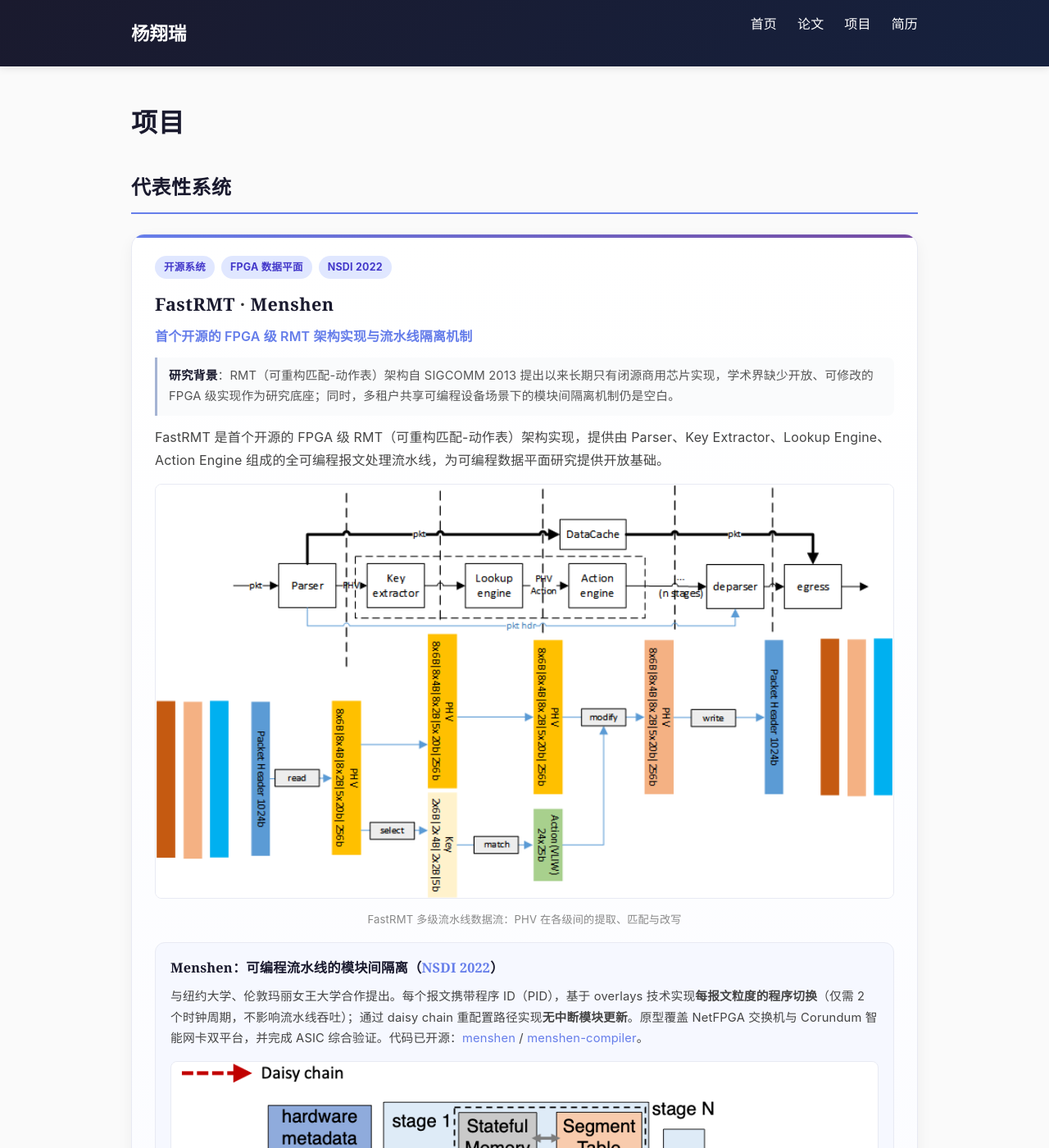
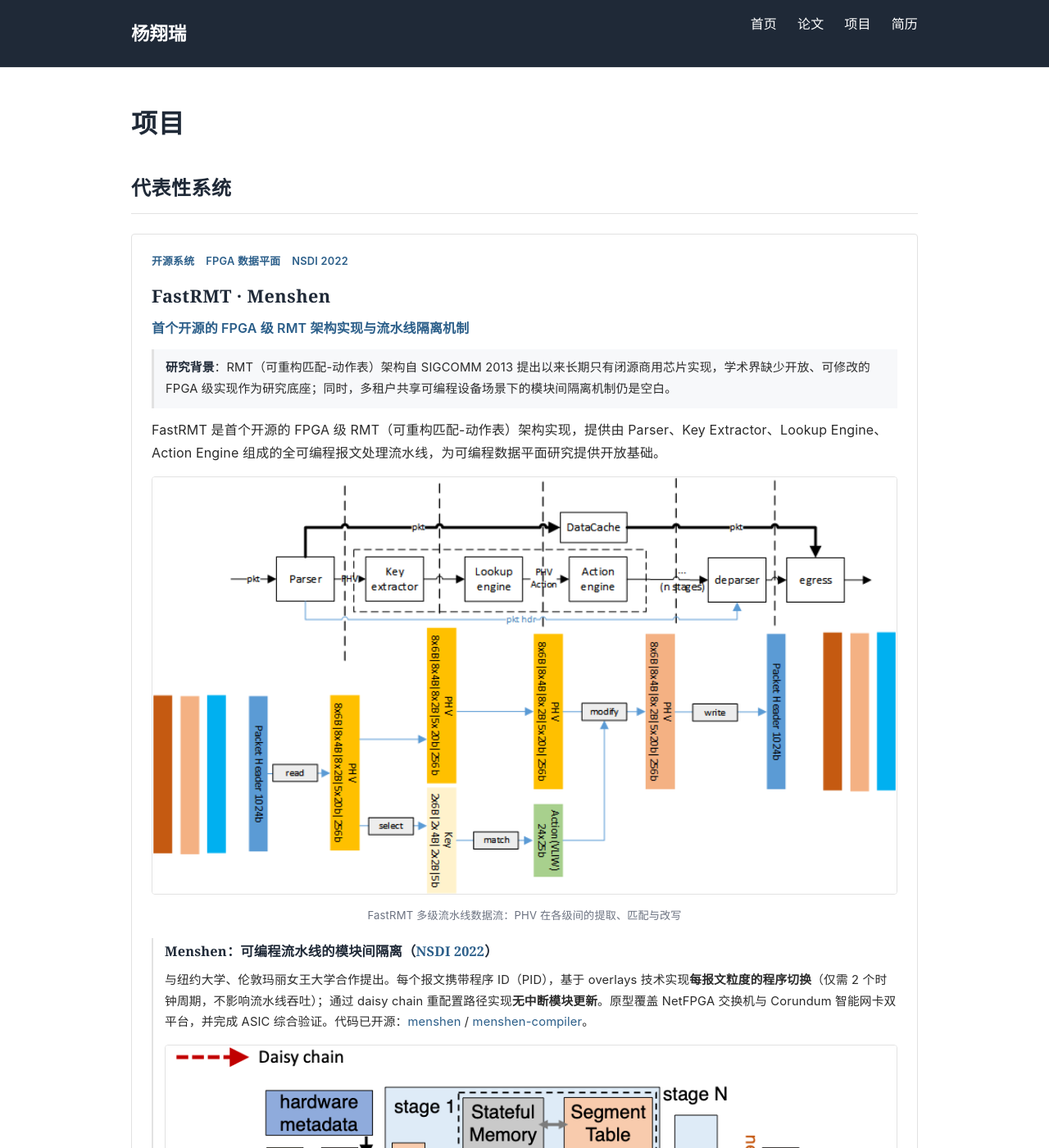
Before and after one commit to Winters123/Winters123.github.io, a Jekyll site: the page built from _pages/projects.md, in a window 1280 px wide and 1400 px high. Shown: the whole window at 82% size. Built offline with Jekyll 4.4.1, drawn with Linux system fonts in a browser that asks for light colours.

Commit message:
Revert text to previous version; restyle site to plain academic look (remove gradients, shadows, pills, card hover)

```diff
--- a/assets/css/style.css
+++ b/assets/css/style.css
@@ -1,3 +1,13 @@
+:root {
+    --ink: #1f2937;
+    --text: #2b2b2b;
+    --muted: #6b7280;
+    --accent: #2c5f8a;
+    --line: #e2e2e2;
+    --bg: #ffffff;
+    --bg-soft: #f7f8fa;
+}
+
 * {
     margin: 0;
     padding: 0;
@@ -8,8 +18,8 @@ body {
     font-family: -apple-system, BlinkMacSystemFont, 'Segoe UI', Roboto, 'Helvetica Neue', 'Noto Sans', 'PingFang SC', 'Hiragino Sans GB', 'Microsoft YaHei', 'Noto Sans SC', 'Source Han Sans SC', sans-serif;
     line-height: 1.75;
     letter-spacing: 0.01em;
-    color: #333;
-    background-color: #fafafa;
+    color: var(--text);
+    background-color: var(--bg);
     -webkit-font-smoothing: antialiased;
 }
 
@@ -20,13 +30,13 @@ body {
 }
 
 header {
-    background: linear-gradient(135deg, #1a1a2e 0%, #16213e 100%);
+    background: var(--ink);
     color: white;
     padding: 15px 0;
     position: sticky;
     top: 0;
     z-index: 100;
-    box-shadow: 0 2px 10px rgba(0,0,0,0.1);
+    border-bottom: 1px solid rgba(255, 255, 255, 0.08);
 }
 
 header nav {
@@ -78,15 +88,15 @@ h1, h2, h3 {
 h1 {
     font-size: 2rem;
     margin-bottom: 20px;
-    color: #1a1a2e;
+    color: var(--ink);
     letter-spacing: 0.02em;
 }
 
 h2 {
     font-size: 1.5rem;
     margin: 30px 0 15px;
-    color: #1a1a2e;
-    border-bottom: 2px solid #667eea;
+    color: var(--ink);
+    border-bottom: 1px solid var(--line);
     padding-bottom: 10px;
     letter-spacing: 0.02em;
 }
@@ -94,36 +104,33 @@ h2 {
 h3 {
     font-size: 1.2rem;
     margin: 25px 0 10px;
-    color: #333;
+    color: var(--ink);
     letter-spacing: 0.02em;
 }
 
 p {
     margin-bottom: 15px;
-    color: #444;
+    color: var(--text);
 }
 
 table {
     width: 100%;
     border-collapse: collapse;
     margin-bottom: 20px;
-    background: white;
-    border: 1px solid #e8eaf3;
-    border-radius: 10px;
-    overflow: hidden;
-    box-shadow: 0 4px 14px rgba(26, 26, 46, 0.04);
+    background: var(--bg);
+    border: 1px solid var(--line);
 }
 
 th, td {
     padding: 10px 14px;
     text-align: left;
-    border-bottom: 1px solid #eef0f7;
-    color: #444;
+    border-bottom: 1px solid var(--line);
+    color: var(--text);
 }
 
 th {
-    background: #f4f6ff;
-    color: #1a1a2e;
+    background: var(--bg-soft);
+    color: var(--ink);
     font-weight: 700;
 }
 
@@ -138,11 +145,11 @@ ul {
 
 li {
     margin-bottom: 8px;
-    color: #444;
+    color: var(--text);
 }
 
 a {
-    color: #667eea;
+    color: var(--accent);
     text-decoration: none;
 }
 
@@ -158,8 +165,8 @@ a:hover {
 .profile-image {
     width: 200px;
     height: 200px;
-    border-radius: 10px;
-    background: linear-gradient(135deg, #667eea 0%, #764ba2 100%);
+    border-radius: 6px;
+    background: var(--bg-soft);
     display: flex;
     align-items: center;
     justify-content: center;
@@ -173,12 +180,12 @@ a:hover {
 }
 
 .profile-info .title {
-    color: #666;
+    color: var(--muted);
     font-size: 1.1rem;
 }
 
 .profile-info .affiliation {
-    color: #888;
+    color: var(--muted);
     font-size: 0.95rem;
 }
 
@@ -196,14 +203,14 @@ a:hover {
     width: 40px;
     height: 40px;
     border-radius: 50%;
-    background: #f0f0f0;
-    color: #333;
+    background: var(--bg-soft);
+    color: var(--text);
     text-decoration: none;
     transition: all 0.3s;
 }
 
 .social-links a:hover {
-    background: #1a1a2e;
+    background: var(--ink);
     color: white;
     text-decoration: none;
 }
@@ -234,61 +241,63 @@ a:hover {
 .profile-links {
     display: flex;
     flex-wrap: wrap;
-    gap: 10px;
+    gap: 18px;
     margin-top: 16px;
 }
 
 .profile-link {
     display: inline-flex;
     align-items: center;
-    padding: 6px 14px;
-    border-radius: 999px;
-    background: #eef2ff;
-    color: #4f46e5;
-    font-size: 0.88rem;
-    font-weight: 600;
+    padding: 0;
+    border-radius: 0;
+    background: none;
+    color: var(--accent);
+    font-size: 0.92rem;
+    font-weight: 500;
     text-decoration: none;
-    transition: all 0.2s ease;
 }
 
 .profile-link:hover {
-    background: #667eea;
-    color: white;
-    text-decoration: none;
+    background: none;
+    color: var(--accent);
+    text-decoration: underline;
 }
 
-/* 数字统计条 */
+/* 数字统计条：朴素事实带 */
 .stats-bar {
     display: flex;
     flex-wrap: wrap;
-    gap: 14px;
-    margin: 26px 0 34px;
+    gap: 32px;
+    margin: 24px 0 30px;
+    padding: 16px 0;
+    border-top: 1px solid var(--line);
+    border-bottom: 1px solid var(--line);
 }
 
 .stat-item {
-    flex: 1 1 130px;
-    background: white;
-    border: 1px solid #e8eaf3;
-    border-radius: 12px;
-    padding: 16px 10px;
-    text-align: center;
-    box-shadow: 0 4px 14px rgba(26, 26, 46, 0.04);
+    flex: 0 1 auto;
+    background: none;
+    border: none;
+    border-radius: 0;
+    padding: 0;
+    text-align: left;
+    box-shadow: none;
 }
 
 .stat-number {
-    font-size: 1.6rem;
-    font-weight: 800;
-    color: #4f46e5;
+    font-size: 1.35rem;
+    font-weight: 700;
+    color: var(--ink);
     line-height: 1.2;
 }
 
 .stat-label {
-    font-size: 0.85rem;
-    color: #666;
-    margin-top: 6px;
+    font-size: 0.82rem;
+    color: var(--muted);
+    margin-top: 2px;
 }
 
-/* 课题组成员卡片 */
+/* 课题组成员 */
 .member-grid {
     display: grid;
     grid-template-columns: repeat(auto-fit, minmax(230px, 1fr));
@@ -297,29 +306,29 @@ a:hover {
 }
 
 .member-group {
-    background: white;
-    border: 1px solid #e8eaf3;
-    border-radius: 12px;
-    padding: 16px 18px;
-    box-shadow: 0 4px 12px rgba(26, 26, 46, 0.04);
+    background: var(--bg);
+    border: 1px solid var(--line);
+    border-radius: 4px;
+    padding: 14px 16px;
+    box-shadow: none;
 }
 
 .member-group h4 {
     font-family: 'Source Han Serif SC', 'Noto Serif SC', 'Songti SC', 'STSong', SimSun, Georgia, serif;
     font-size: 1.02rem;
-    color: #1a1a2e;
+    color: var(--ink);
     margin-bottom: 6px;
 }
 
 .member-group h4.member-gap {
     margin-top: 14px;
     padding-top: 12px;
-    border-top: 1px dashed #e8eaf3;
+    border-top: 1px solid var(--line);
 }
 
 .member-sub {
     font-size: 0.8rem;
-    color: #999;
+    color: var(--muted);
     margin: 8px 0 5px;
     letter-spacing: 0.03em;
 }
@@ -327,42 +336,43 @@ a:hover {
 .member-names {
     display: flex;
     flex-wrap: wrap;
-    gap: 6px;
+    gap: 4px 14px;
 }
 
 .member-name {
-    background: #f4f6ff;
-    color: #374151;
-    border: 1px solid #e3e7f5;
-    border-radius: 6px;
-    padding: 3px 12px;
-    font-size: 0.9rem;
+    background: none;
+    color: var(--text);
+    border: none;
+    border-radius: 0;
+    padding: 0;
+    font-size: 0.92rem;
 }
 
 .member-name.member-alumni {
-    background: #f5f6f8;
-    color: #6b7280;
-    border-color: #e8eaee;
+    background: none;
+    color: var(--muted);
+    border: none;
 }
 
-/* 加入我们卡片 */
+/* 加入我们：普通小节 */
 .join-card {
-    background: linear-gradient(135deg, #667eea 0%, #764ba2 100%);
-    color: white;
-    border-radius: 14px;
-    padding: 26px 30px;
+    background: var(--bg-soft);
+    color: var(--text);
+    border: 1px solid var(--line);
+    border-radius: 4px;
+    padding: 20px 24px;
     margin: 14px 0 32px;
-    box-shadow: 0 8px 24px rgba(102, 126, 234, 0.25);
+    box-shadow: none;
 }
 
 .join-card h3 {
-    color: white;
+    color: var(--ink);
     margin-top: 0;
     letter-spacing: 0.02em;
 }
 
 .join-card p {
-    color: rgba(255, 255, 255, 0.92);
+    color: var(--text);
 }
 
 .join-card p:last-child {
@@ -370,8 +380,8 @@ a:hover {
 }
 
 .join-card a {
-    color: white;
-    font-weight: 700;
+    color: var(--accent);
+    font-weight: 600;
 }
 
 @media (max-width: 640px) {
@@ -391,13 +401,13 @@ a:hover {
 }
 
 .news-item {
-    background: white;
-    padding: 16px 18px;
-    border-radius: 12px;
-    margin-bottom: 14px;
-    border: 1px solid #e8eaf3;
-    border-left: 4px solid #667eea;
-    box-shadow: 0 4px 14px rgba(26, 26, 46, 0.04);
+    background: none;
+    padding: 2px 0 2px 14px;
+    border-radius: 0;
+    margin-bottom: 16px;
+    border: none;
+    border-left: 2px solid var(--line);
+    box-shadow: none;
 }
 
 .news-item p {
@@ -405,43 +415,46 @@ a:hover {
 }
 
 .news-date {
-    color: #667eea;
-    font-weight: 700;
-    font-size: 0.9rem;
-    margin-bottom: 6px;
+    color: var(--accent);
+    font-weight: 600;
+    font-size: 0.85rem;
+    margin-bottom: 4px;
 }
 
 .pub-item {
-    background: white;
-    padding: 18px 20px;
-    border-radius: 12px;
+    background: none;
+    padding: 0 0 16px;
+    border-radius: 0;
     margin-bottom: 16px;
-    border: 1px solid #e8eaf3;
-    box-shadow: 0 4px 14px rgba(26, 26, 46, 0.04);
+    border: none;
+    border-bottom: 1px solid var(--line);
+    box-shadow: none;
 }
 
 .pub-item-featured {
-    border-color: #cfd8ff;
-    box-shadow: 0 8px 20px rgba(102, 126, 234, 0.12);
-    background: linear-gradient(180deg, #ffffff 0%, #f8faff 100%);
+    border-bottom-color: var(--line);
+    box-shadow: none;
+    background: none;
+    border-left: 3px solid var(--accent);
+    padding-left: 14px;
 }
 
 .pub-title {
     font-weight: 700;
     font-size: 1.08rem;
-    color: #1a1a2e;
+    color: var(--ink);
     margin-bottom: 8px;
     line-height: 1.5;
 }
 
 .pub-authors {
-    color: #666;
+    color: var(--muted);
     font-size: 0.96rem;
     margin-bottom: 8px;
 }
 
 .pub-authors strong {
-    color: #1a1a2e;
+    color: var(--ink);
 }
 
 .corresponding-author {
@@ -451,51 +464,52 @@ a:hover {
 
 .first-author {
     font-weight: 700;
-    color: #312e81;
+    color: var(--ink);
 }
 
 .pub-venue {
-    color: #667eea;
+    color: var(--muted);
     font-size: 0.95rem;
 }
 
 .pub-tag {
     display: inline-block;
-    background: #667eea;
-    color: white;
-    padding: 3px 9px;
-    border-radius: 999px;
-    font-size: 0.75rem;
-    font-weight: 700;
+    background: none;
+    color: var(--accent);
+    padding: 0;
+    border-radius: 0;
+    font-size: 0.78rem;
+    font-weight: 600;
     margin-left: 8px;
     vertical-align: middle;
 }
 
 .pub-dir {
     display: inline-block;
-    background: #f4f6ff;
-    color: #667eea;
-    border: 1px solid #dfe4f7;
-    padding: 2px 9px;
-    border-radius: 999px;
-    font-size: 0.75rem;
-    margin-left: 6px;
+    background: none;
+    color: var(--muted);
+    border: none;
+    padding: 0;
+    border-radius: 0;
+    font-size: 0.78rem;
+    margin-left: 8px;
     vertical-align: middle;
     white-space: nowrap;
 }
 
 .pub-legend {
-    background: #f6f8ff;
-    border: 1px solid #e8eaf3;
-    border-radius: 10px;
-    padding: 10px 16px;
-    font-size: 0.92rem;
-    color: #555;
+    background: none;
+    border: none;
+    border-radius: 0;
+    padding: 0;
+    font-size: 0.9rem;
+    color: var(--muted);
+    margin-bottom: 18px;
 }
 
 .pub-legend .pub-dir {
     margin-left: 4px;
-    margin-right: 2px;
+    margin-right: 6px;
 }
 
 .pub-title a {
@@ -504,18 +518,19 @@ a:hover {
 }
 
 .pub-title a:hover {
-    color: #667eea;
+    color: var(--accent);
     text-decoration: none;
 }
 
 .pub-badge {
     display: inline-block;
-    background: #eef2ff;
-    color: #4f46e5;
-    padding: 3px 9px;
-    border-radius: 999px;
-    font-size: 0.75rem;
-    font-weight: 700;
+    background: none;
+    color: var(--accent);
+    border: 1px solid var(--accent);
+    padding: 1px 6px;
+    border-radius: 3px;
+    font-size: 0.72rem;
+    font-weight: 600;
     margin-left: 8px;
     vertical-align: middle;
 }
@@ -524,27 +539,26 @@ a:hover {
     margin-top: 12px;
     display: flex;
     flex-wrap: wrap;
-    gap: 10px;
+    gap: 16px;
 }
 
 .pub-link {
     display: inline-flex;
     align-items: center;
     justify-content: center;
-    padding: 6px 12px;
-    border-radius: 999px;
-    background: #eef2ff;
-    color: #4f46e5;
-    font-size: 0.88rem;
-    font-weight: 600;
+    padding: 0;
+    border-radius: 0;
+    background: none;
+    color: var(--accent);
+    font-size: 0.9rem;
+    font-weight: 500;
     text-decoration: none;
-    transition: all 0.2s ease;
 }
 
 .pub-link:hover {
-    background: #667eea;
-    color: white;
-    text-decoration: none;
+    background: none;
+    color: var(--accent);
+    text-decoration: underline;
 }
 
 .patent-item .pub-title {
@@ -561,52 +575,45 @@ a:hover {
 
 .proj-card {
     position: relative;
-    background: linear-gradient(180deg, #ffffff 0%, #fafbff 100%);
-    border: 1px solid #e8eaf3;
-    border-radius: 16px;
-    padding: 26px 28px 22px;
-    box-shadow: 0 6px 18px rgba(26, 26, 46, 0.05);
-    transition: transform 0.25s ease, box-shadow 0.25s ease;
-    overflow: hidden;
+    background: var(--bg);
+    border: 1px solid var(--line);
+    border-radius: 4px;
+    padding: 22px 24px;
+    box-shadow: none;
+    overflow: visible;
 }
 
 .proj-card::before {
-    content: "";
-    position: absolute;
-    top: 0;
-    left: 0;
-    right: 0;
-    height: 4px;
-    background: linear-gradient(90deg, #667eea 0%, #764ba2 100%);
+    display: none;
 }
 
 .proj-card:hover {
-    transform: translateY(-4px);
-    box-shadow: 0 14px 34px rgba(102, 126, 234, 0.18);
+    transform: none;
+    box-shadow: none;
 }
 
 .proj-tag-row {
     display: flex;
     flex-wrap: wrap;
-    gap: 8px;
+    gap: 14px;
     margin-bottom: 12px;
 }
 
 .proj-tag {
     display: inline-block;
-    padding: 3px 11px;
-    border-radius: 999px;
-    font-size: 0.78rem;
-    font-weight: 700;
+    padding: 0;
+    border-radius: 0;
+    font-size: 0.8rem;
+    font-weight: 600;
     letter-spacing: 0.02em;
 }
 
-.tag-blue { background: #e0e7ff; color: #4338ca; }
-.tag-green { background: #dcfce7; color: #15803d; }
-.tag-purple { background: #f3e8ff; color: #7e22ce; }
-.tag-orange { background: #ffedd5; color: #c2410c; }
-.tag-red { background: #fee2e2; color: #b91c1c; }
-.tag-teal { background: #ccfbf1; color: #0f766e; }
+.tag-blue { background: none; color: var(--accent); }
+.tag-green { background: none; color: var(--accent); }
+.tag-purple { background: none; color: var(--accent); }
+.tag-orange { background: none; color: var(--accent); }
+.tag-red { background: none; color: var(--accent); }
+.tag-teal { background: none; color: var(--accent); }
 
 .proj-card h3 {
     margin-top: 0;
@@ -615,16 +622,16 @@ a:hover {
 }
 
 .proj-card h3 a {
-    color: #1a1a2e;
+    color: var(--ink);
     text-decoration: none;
 }
 
 .proj-card h3 a:hover {
-    color: #667eea;
+    color: var(--accent);
 }
 
 .proj-subtitle {
-    color: #667eea;
+    color: var(--accent);
     font-weight: 600;
     margin-bottom: 12px;
 }
@@ -632,29 +639,29 @@ a:hover {
 .proj-metrics {
     display: flex;
     flex-wrap: wrap;
-    gap: 12px;
+    gap: 28px;
     margin: 18px 0;
 }
 
 .proj-metric {
-    flex: 1 1 140px;
-    background: #f4f6ff;
-    border: 1px solid #e6eaff;
-    border-radius: 12px;
-    padding: 12px 14px;
-    text-align: center;
+    flex: 0 1 auto;
+    background: none;
+    border: none;
+    border-radius: 0;
+    padding: 0;
+    text-align: left;
 }
 
 .proj-metric strong {
     display: block;
     font-size: 1.05rem;
-    color: #1a1a2e;
-    margin-bottom: 4px;
+    color: var(--ink);
+    margin-bottom: 2px;
 }
 
 .proj-metric span {
     font-size: 0.85rem;
-    color: #666;
+    color: var(--muted);
 }
 
 .proj-figures {
@@ -666,8 +673,8 @@ a:hover {
 .proj-figures img {
     width: 50%;
     min-width: 0;
-    border: 1px solid #e8eaf3;
-    border-radius: 8px;
+    border: 1px solid var(--line);
+    border-radius: 4px;
     background: #fff;
 }
 
@@ -677,44 +684,45 @@ a:hover {
 
 .proj-figure img {
     width: 100%;
-    border: 1px solid #e8eaf3;
-    border-radius: 8px;
+    border: 1px solid var(--line);
+    border-radius: 4px;
     background: #fff;
 }
 
 .proj-figure-cap {
     text-align: center;
     font-size: 0.82rem;
-    color: #888;
+    color: var(--muted);
     margin-top: 6px;
 }
 
 .proj-sub-block {
-    background: #f6f8ff;
-    border: 1px solid #e8eaf3;
-    border-radius: 12px;
-    padding: 16px 18px 14px;
+    background: none;
+    border: none;
+    border-left: 2px solid var(--line);
+    border-radius: 0;
+    padding: 2px 0 2px 14px;
     margin: 16px 0 4px;
 }
 
 .proj-bg {
-    background: #fafbfc;
-    border-left: 3px solid #a5b4d4;
-    border-radius: 0 8px 8px 0;
+    background: var(--bg-soft);
+    border-left: 3px solid var(--line);
+    border-radius: 0;
     padding: 10px 14px;
     font-size: 0.92rem;
-    color: #555;
+    color: var(--text);
     margin: 12px 0;
 }
 
 .proj-bg strong {
-    color: #1a1a2e;
+    color: var(--ink);
 }
 
 .proj-sub-block h4 {
     font-family: 'Source Han Serif SC', 'Noto Serif SC', 'Songti SC', 'STSong', SimSun, Georgia, serif;
     font-size: 1.02rem;
-    color: #1a1a2e;
+    color: var(--ink);
     margin-bottom: 8px;
 }
 
@@ -724,11 +732,11 @@ a:hover {
 }
 
 .proj-impact {
-    border-left: 4px solid #667eea;
-    background: #f6f8ff;
-    border-radius: 0 10px 10px 0;
+    border-left: 3px solid var(--accent);
+    background: var(--bg-soft);
+    border-radius: 0;
     padding: 12px 14px;
-    color: #374151;
+    color: var(--text);
     font-size: 0.95rem;
 }
 
@@ -745,17 +753,16 @@ a:hover {
     justify-content: space-between;
     align-items: center;
     gap: 16px;
-    background: white;
-    border: 1px solid #e8eaf3;
-    border-radius: 12px;
+    background: var(--bg);
+    border: 1px solid var(--line);
+    border-radius: 4px;
     padding: 14px 18px;
-    box-shadow: 0 4px 14px rgba(26, 26, 46, 0.04);
-    transition: transform 0.2s ease, box-shadow 0.2s ease;
+    box-shadow: none;
 }
 
 .fund-item:hover {
-    transform: translateY(-2px);
-    box-shadow: 0 10px 24px rgba(102, 126, 234, 0.14);
+    transform: none;
+    box-shadow: none;
 }
 
 .fund-main {
@@ -769,18 +776,18 @@ a:hover {
 .fund-role {
     flex-shrink: 0;
     display: inline-block;
-    padding: 3px 10px;
-    border-radius: 999px;
+    padding: 2px 9px;
+    border-radius: 3px;
     font-size: 0.78rem;
-    font-weight: 700;
+    font-weight: 600;
     white-space: nowrap;
 }
 
-.role-pi { background: linear-gradient(135deg, #667eea 0%, #764ba2 100%); color: white; }
-.role-sub { background: #eef2ff; color: #4f46e5; }
+.role-pi { background: var(--accent); color: white; }
+.role-sub { background: var(--bg-soft); color: var(--accent); border: 1px solid var(--line); }
 
 .fund-title {
-    color: #1a1a2e;
+    color: var(--ink);
     font-weight: 600;
     line-height: 1.5;
 }
@@ -795,12 +802,12 @@ a:hover {
 
 .fund-period {
     font-size: 0.85rem;
-    color: #888;
+    color: var(--muted);
 }
 
 .fund-amount {
     font-weight: 700;
-    color: #667eea;
+    color: var(--accent);
 }
 
 @media (max-width: 640px) {
@@ -830,14 +837,14 @@ a:hover {
 }
 
 footer {
-    background: #1a1a2e;
+    background: var(--ink);
     color: white;
     padding: 25px 0;
     text-align: center;
 }
 
 footer p {
-    color: rgba(255,255,255,0.8);
+    color: rgba(255, 255, 255, 0.8);
     margin-bottom: 5px;
 }
 
```
Also changed, not shown: _pages/about.md (+13 -13 lines), _pages/cv.md (+9 -9 lines).
